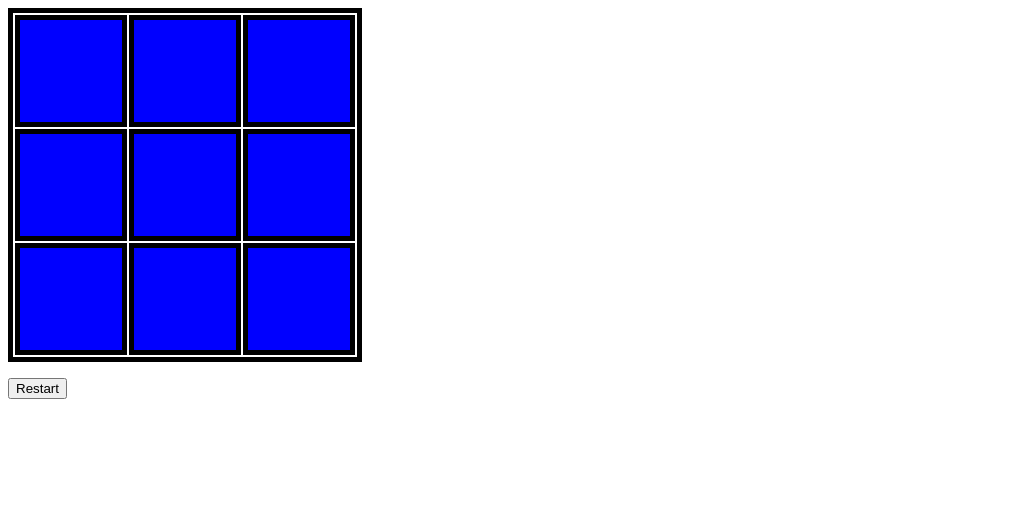
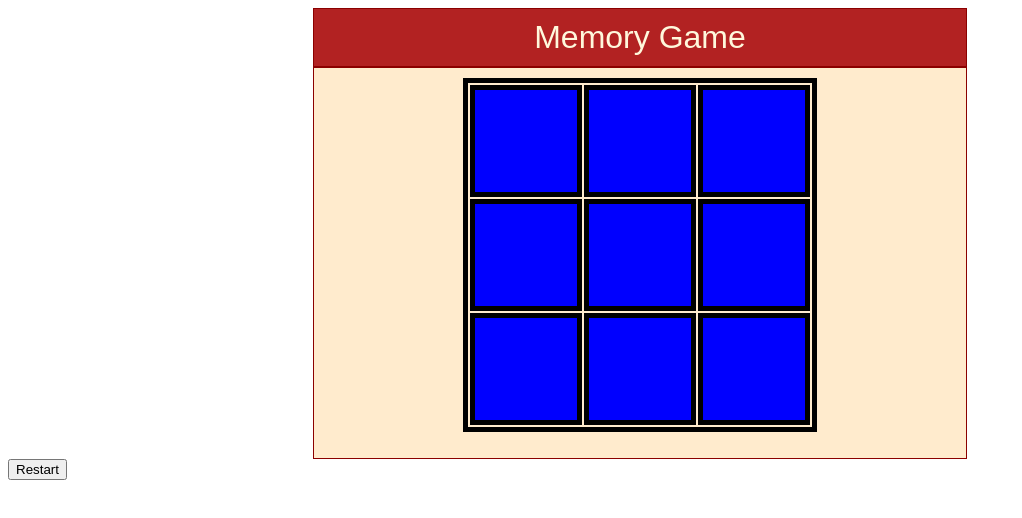
Before and after one commit to pkumar07/JSAnimations, a plain HTML site: page MemoryGame/index.html in a window 1280 px wide. Shown: the whole page, without its empty margins (0-1022 px from the left). Drawn offline with Linux system fonts and the light colour scheme.

Commit message:
Changed css

```diff
--- a/MemoryGame/index.html
+++ b/MemoryGame/index.html
@@ -5,7 +5,9 @@
         <link rel="stylesheet" href="style.css">
     </head>
     <body>
-        <div>
+        <header>Memory Game</header>
+        <div class="container">
+
                 <table id="tablegrid">
                         <tr>
                             <td id ="grid7"></td>
@@ -28,8 +30,10 @@
         </div>
 
 
-        <button id = "grid">Restart</button>
+        <button id = "restart">Restart</button>
         <p id="timer"></p>
+
+
 
     </body>
     <script src="script.js"></script>
--- a/MemoryGame/script.js
+++ b/MemoryGame/script.js
@@ -35,7 +35,7 @@ function revealCell(cell){
 
 function completedCell(cell){
     cell.completed = true;
-    cell.style.backgroundColor = "purple";
+    cell.style.backgroundColor = "green";
     numCompleted++;
 }
 
@@ -51,6 +51,17 @@ function startTimer(){
 function init(){
     var grid = document.getElementsByTagName("td");
     var array = generateRandomArray();
+
+    document.addEventListener('keydown',function(evt) {
+        if(evt.key > 0 && evt.key < 10){
+            grid[evt.key - 1].click();
+        }
+    });
+
+    document.getElementById("restart").addEventListener('click', function(){
+        location.reload();
+    });
+
     for(var i = 0; i<grid.length; i++){
         var cell = grid[i];
 
@@ -86,7 +97,7 @@ function init(){
 
                     if(numCompleted == 8){
                         document.getElementById("tablegrid").style.display ='none';
-                        document.getElementById("message").innerHTML = "Won";
+                        document.getElementById("message").innerHTML = " You Won!!";
                         clearInterval(interval);
                     }
 
--- a/MemoryGame/style.css
+++ b/MemoryGame/style.css
@@ -1,11 +1,37 @@
 table, td {
     border: 5px solid black;
-
+    margin-left: auto;
+    margin-right: auto;
 }
 
 td {
     width: 100px;
     height: 100px;
     text-align: center;
+    font-size: 50px;
     background-color: blue;
 }
+
+header {
+    margin: auto;
+    width: 50%;
+    padding: 10px;
+    text-align: center;
+    font-family: fantasy;
+    font-weight: 500;
+    font-size: xx-large;
+    background-color: firebrick;
+    border: 1px solid darkred;
+    color: cornsilk;
+}
+
+.container {
+    margin: auto;
+    width: 50%;
+    padding: 10px;
+    background-color: blanchedalmond;
+    text-align: center;
+    border: 1px solid darkred;
+    font-family: fantasy;
+    font-weight: 500;
+}
```
